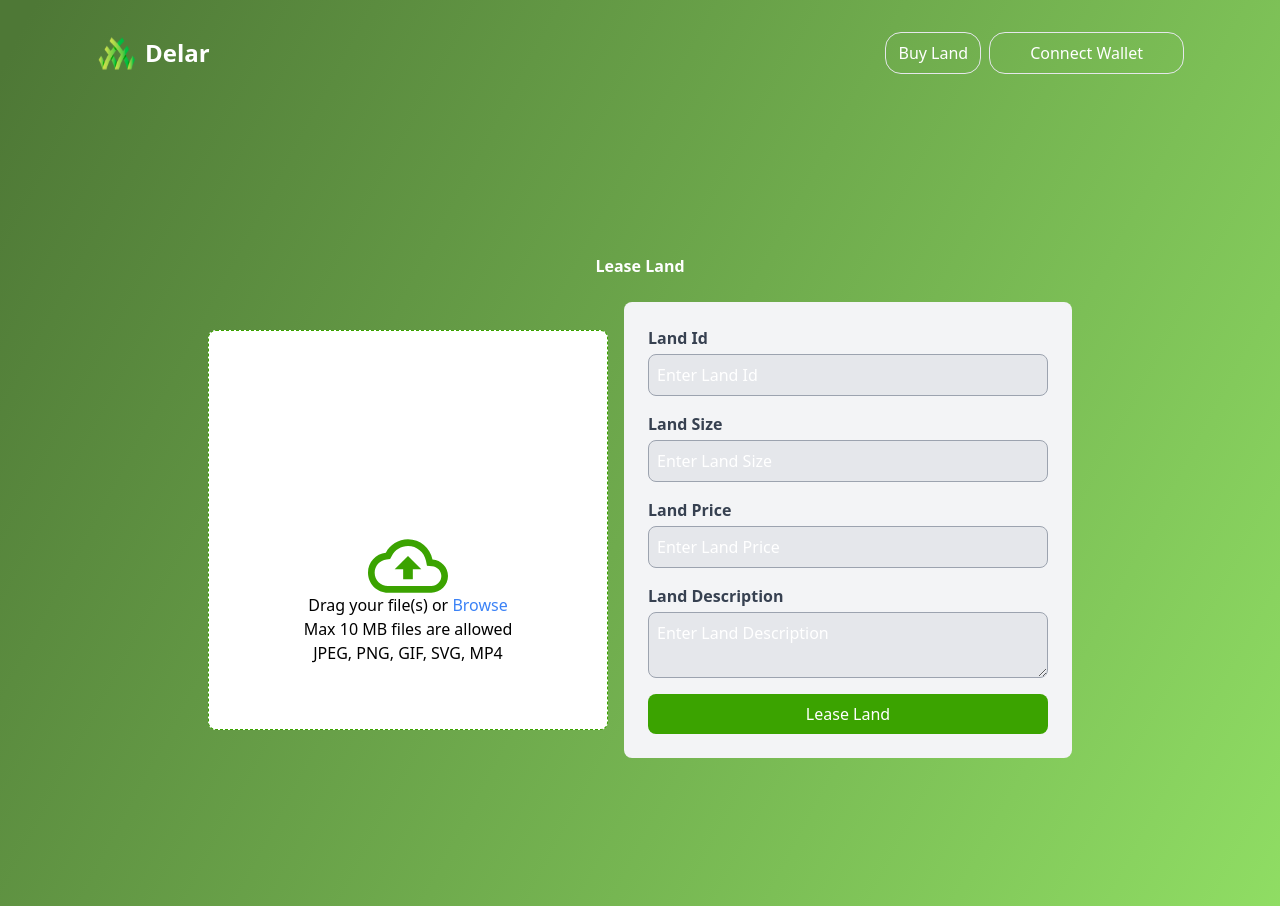
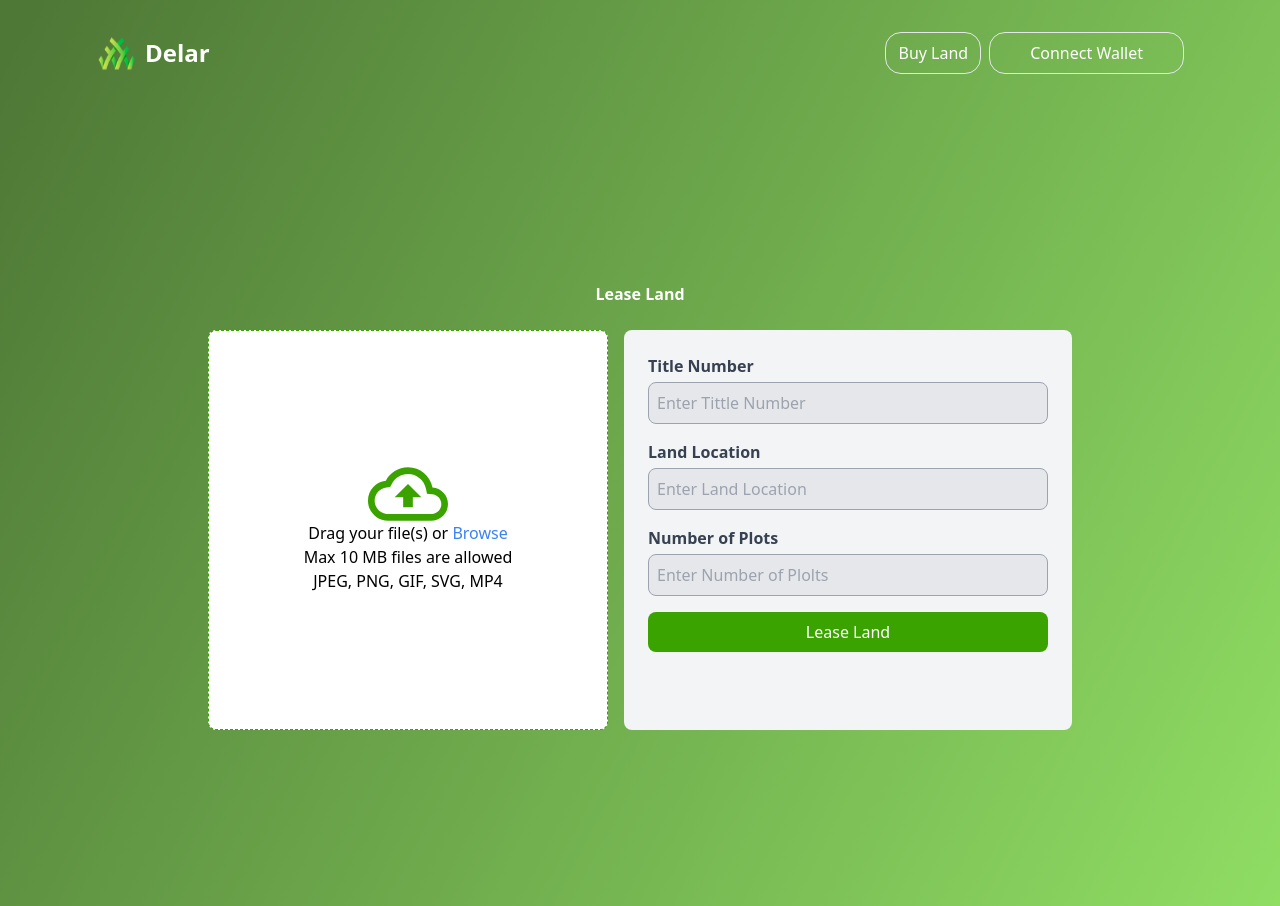
Before and after one commit to HackClub7/Delar, a React (Vite) app in the folder frontend/: page /register in a window 1280 px wide. Built offline with nearby package versions, Linux system fonts and the light colour scheme.

Commit message:
chore:fixes

```diff
--- a/frontend/src/pages/BuyersPage.tsx
+++ b/frontend/src/pages/BuyersPage.tsx
@@ -1,4 +1,4 @@
-import card from "../assets/card.png";
+import card from "../assets/cards.png";
 import land from "../assets/landOverview.png";
 import Availables from "../components/Availables";
 import LandDetails from "../components/LandDetails";
--- a/frontend/src/pages/MyLands.tsx
+++ b/frontend/src/pages/MyLands.tsx
@@ -1,5 +1,5 @@
 import LandDetails from "../components/LandDetails"
-import card from "../assets/card.png"
+import card from "../assets/cards.png"
 
 const MyLands = () => {
   return (
--- a/frontend/src/pages/Register.tsx
+++ b/frontend/src/pages/Register.tsx
@@ -49,7 +49,7 @@ const Register = () => {
           onDrop={handleDrop}
           onDragOver={handleDragOver}
         >
-          <div className="pt-20 mt-16">
+          <div className="">
             <img className="mx-auto w-20" src={vector} alt="vector" />
             <p>
               Drag your file(s) or{" "}
@@ -72,17 +72,17 @@ const Register = () => {
 
         <form
           onSubmit={handleSubmit(onSubmit)}
-          className="space-y-4 max-w-md w-full p-6 bg-gray-100 rounded-lg"
+          className="space-y-4 max-w-md w-full p-6 min-h-[400px] bg-gray-100 rounded-lg"
         >
           <div className="flex flex-col">
             <label htmlFor="landId" className="text-gray-700 font-semibold mb-1">
-              Land Id
+              Title Number
             </label>
             <input
               type="text"
               id="landId"
-              placeholder="Enter Land Id"
-              className="bg-gray-200 border border-gray-400 rounded-lg p-2 placeholder-white focus:ring-2 focus:ring-blue-400"
+              placeholder="Enter Tittle Number"
+              className="bg-gray-200 border border-gray-400 rounded-lg p-2 focus:ring-2 focus:ring-blue-400"
               {...register("landId", { required: "Land Id is required" })}
             />
             {errors.landId && <span className="text-red-500 text-sm">{errors.landId.message}</span>}
@@ -90,46 +90,33 @@ const Register = () => {
 
           <div className="flex flex-col">
             <label htmlFor="landSize" className="text-gray-700 font-semibold mb-1">
-              Land Size
+              Land Location
             </label>
             <input
               type="text"
               id="landSize"
-              placeholder="Enter Land Size"
-              className="bg-gray-200 border border-gray-400 rounded-lg p-2 placeholder-white focus:ring-2 focus:ring-blue-400"
+              placeholder="Enter Land Location"
+              className="bg-gray-200 border border-gray-400 rounded-lg p-2  focus:ring-2 focus:ring-blue-400"
               {...register("landSize", { required: "Land Size is required" })}
             />
             {errors.landSize && <span className="text-red-500 text-sm">{errors.landSize.message}</span>}
           </div>
           <div className="flex flex-col">
             <label htmlFor="landPrice" className="text-gray-700 font-semibold mb-1">
-              Land Price
+              Number of Plots
             </label>
             <input
               type="text"
               id="landPrice"
-              placeholder="Enter Land Price"
-              className="bg-gray-200 border border-gray-400 rounded-lg p-2 placeholder-white focus:ring-2 focus:ring-blue-400"
+              placeholder="Enter Number of Plolts"
+              className="bg-gray-200 border border-gray-400 rounded-lg p-2  focus:ring-2 focus:ring-blue-400"
               {...register("landPrice", { required: "Land Price is required" })}
             />
             {errors.landPrice && <span className="text-red-500 text-sm">{errors.landPrice.message}</span>}
           </div>
-          <div className="flex flex-col">
-            <label htmlFor="landDescription" className="text-gray-700 font-semibold mb-1">
-              Land Description
-            </label>
-            <textarea
-              id="landDescription"
-              placeholder="Enter Land Description"
-              className="bg-gray-200 border border-gray-400 rounded-lg p-2 placeholder-white focus:ring-2 focus:ring-blue-400"
-              {...register("landDescription", { required: "Land Description is required" })}
-            />
-            {errors.landDescription && <span className="text-red-500 text-sm">{errors.landDescription.message}</span>}
-          </div>
-
           <button
             type="submit"
-            className="bg-green-300 text-white px-4 py-2 rounded-lg hover:bg-green-200 transition duration-300 w-full"
+            className="bg-green-300 text-white px-4 py-2  rounded-lg hover:bg-green-200 transition duration-300 w-full"
           >
             Lease Land
           </button>
```
Also changed, not shown: frontend/src/assets/cards.png (renamed from frontend/src/assets/card.png).
